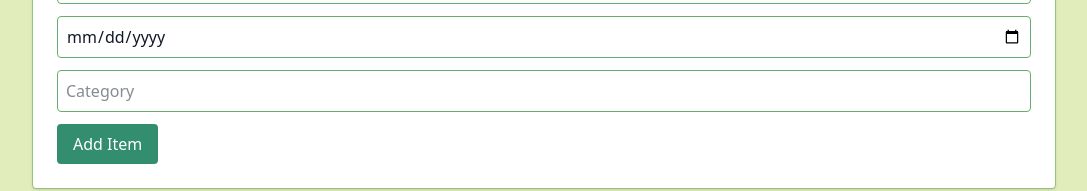
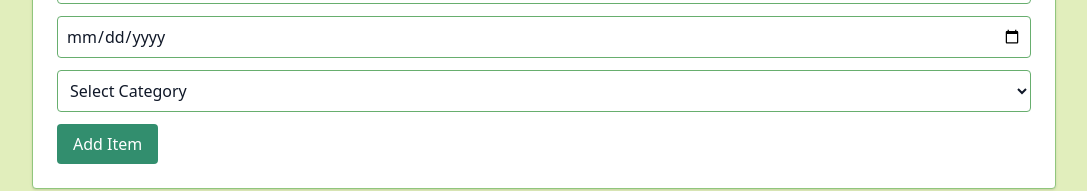
Before and after one commit to swarna1204/inventory-management-app, a React (Vite) app in the folder frontend/: page / in a window 1280 px wide. Shown: the part 469-660 px from the top of the page, without its empty margins (96-1183 px from the left). Built offline with nearby package versions, Linux system fonts and the light colour scheme; no server answers.

Commit message:
minor changes in addItems

```diff
--- a/frontend/src/App.jsx
+++ b/frontend/src/App.jsx
@@ -4,11 +4,10 @@ import axios from 'axios';
 import './index.css';
 import 'tailwindcss';
 
-// Lazy-loaded components
 const ItemList = lazy(() => import('./components/ItemList'));
 const AddItemForm = lazy(() => import('./components/AddItemForm'));
 const SearchBar = lazy(() => import('./components/SearchBar'));
-const AuditLogsPage = lazy(() => import('./pages/auditLogs')); // ✅ correct path
+const AuditLogsPage = lazy(() => import('./pages/auditLogs'));
 
 function InventoryApp() {
   const [items, setItems] = useState([]);
@@ -25,16 +24,11 @@ function InventoryApp() {
       .catch(err => console.error(err));
   }, []);
 
-  const handleAddItem = async (newItem) => {
-    try {
-      const res = await axios.post('http://localhost:5000/api/items', newItem);
-      setItems([...items, res.data]);
-      setFilteredItems([]);
-      setSuccess('Item added!');
-      setError('');
-    } catch {
-      setError('Failed to add item.');
-    }
+  const handleAddItem = (newItem) => {
+    setItems([...items, newItem]); // ✅ Only update state, no POST here
+    setFilteredItems([]);
+    setSuccess('Item added!');
+    setError('');
   };
 
   const handleDeleteItem = async (id) => {
@@ -130,7 +124,6 @@ function InventoryApp() {
   );
 }
 
-// ✅ Export routes only (no <Router> here)
 export default function App() {
   return (
     <Suspense fallback={<div>Loading Page...</div>}>
--- a/frontend/src/components/AddItemForm.jsx
+++ b/frontend/src/components/AddItemForm.jsx
@@ -11,14 +11,35 @@ const AddItemForm = ({ onItemAdded }) => {
 
   const handleSubmit = async (e) => {
     e.preventDefault();
-    const newItem = { name, quantity, price, expiryDate, category };
-    await axios.post('http://localhost:5000/api/items', newItem);
-    onItemAdded(newItem);
-    setName('');
-    setQuantity('');
-    setPrice('');
-    setExpiryDate('');
-    setCategory('');
+
+    const newItem = {
+      name: name.trim(),
+      quantity: parseInt(quantity),
+      price: parseFloat(price),
+      expiryDate,
+      category: category.trim().toLowerCase()
+    };
+
+    // 🧪 Log the final item to check what's being sent
+    console.log('Submitting item:', newItem);
+
+    try {
+      const response = await axios.post('http://localhost:5000/api/items', newItem);
+      onItemAdded(response.data);
+
+      // Reset form fields
+      setName('');
+      setQuantity('');
+      setPrice('');
+      setExpiryDate('');
+      setCategory('');
+    } catch (err) {
+      if (err.response) {
+        console.error('Server responded with:', err.response.data);
+      } else {
+        console.error('Error submitting item:', err.message);
+      }
+    }
   };
 
   return (
@@ -28,6 +49,7 @@ const AddItemForm = ({ onItemAdded }) => {
         placeholder="Item Name"
         value={name}
         onChange={e => setName(e.target.value)}
+        required
       />
       <input
         className="w-full p-2 border border-[#67AE6E] rounded focus:outline-none focus:ring focus:ring-[#90C67C]"
@@ -36,6 +58,7 @@ const AddItemForm = ({ onItemAdded }) => {
         onChange={e => setQuantity(e.target.value)}
         type="number"
         min="0"
+        required
       />
       <input
         className="w-full p-2 border border-[#67AE6E] rounded focus:outline-none focus:ring focus:ring-[#90C67C]"
@@ -44,20 +67,31 @@ const AddItemForm = ({ onItemAdded }) => {
         onChange={e => setPrice(e.target.value)}
         type="number"
         min="0"
+        step="0.01"
+        required
       />
       <input
         className="w-full p-2 border border-[#67AE6E] rounded focus:outline-none focus:ring focus:ring-[#90C67C]"
         type="date"
         value={expiryDate}
         onChange={e => setExpiryDate(e.target.value)}
+        required
       />
-      <input
+      <select
         className="w-full p-2 border border-[#67AE6E] rounded focus:outline-none focus:ring focus:ring-[#90C67C]"
-        placeholder="Category"
         value={category}
         onChange={e => setCategory(e.target.value)}
-      />
-      <button className="bg-[#328E6E] hover:bg-[#67AE6E] text-white px-4 py-2 rounded">
+        required
+      >
+        <option value="">Select Category</option>
+        <option value="fruit">Fruit</option>
+        <option value="vegetable">Vegetable</option>
+      </select>
+
+      <button
+        type="submit"
+        className="bg-[#328E6E] hover:bg-[#67AE6E] text-white px-4 py-2 rounded"
+      >
         Add Item
       </button>
     </form>
```
